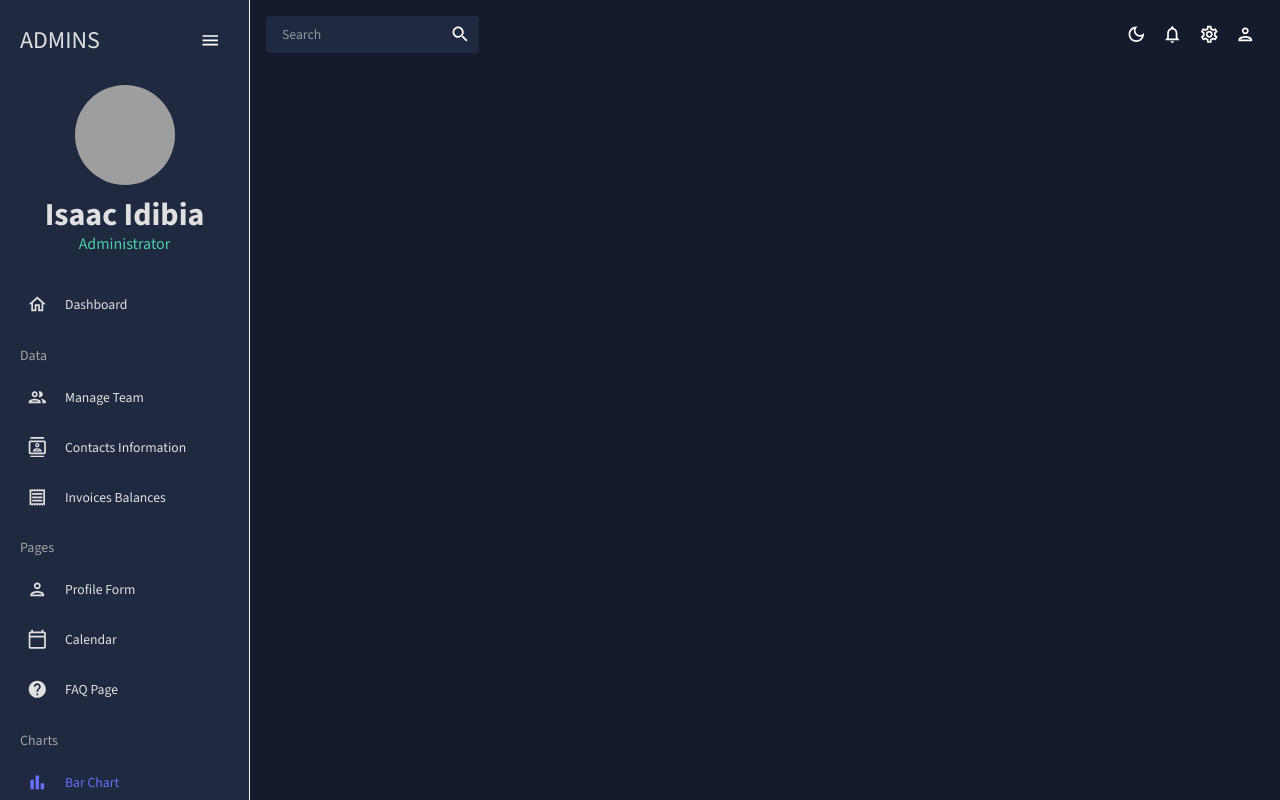
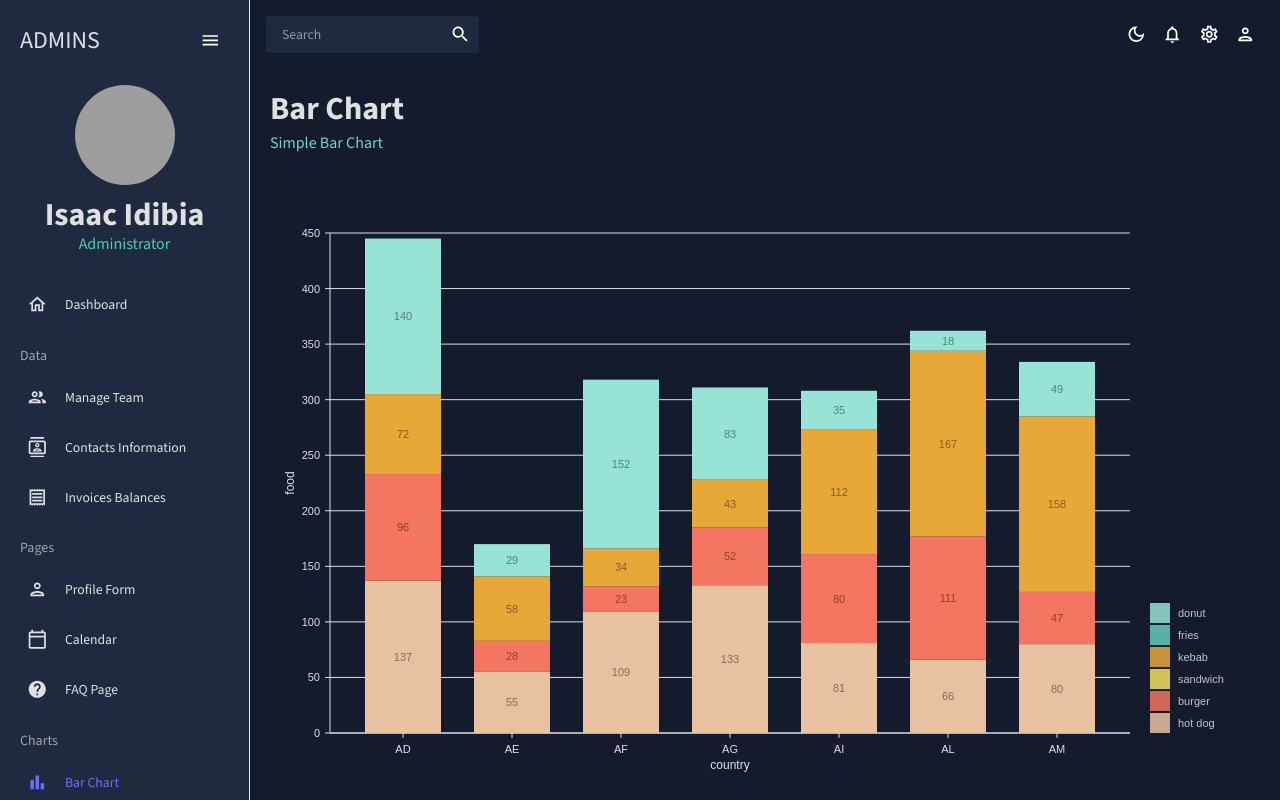
Before and after one commit to HiZeek/admin-dashboard, a React (Vite) app: page /bar in a window 1280 px wide. Built offline with nearby package versions, Linux system fonts and the light colour scheme; grey boxes are pictures that could not be loaded; the HTML template or start-up script is replaced by a standard one.

Commit message:
bar chart

```diff
--- a/src/App.jsx
+++ b/src/App.jsx
@@ -10,7 +10,7 @@
 import Form from "./scenes/form";
 import Calendar from "./scenes/calendar";
 import FAQ from "./scenes/faq";
-// import Bar from "./scenes/global/bar";
+import Bar from "./scenes/bar";
 // import Line from "./scenes/global/line";
 // import Pie from "./scenes/global/pie";
 // import Geography from "./scenes/global/geography";
@@ -34,7 +34,7 @@
               <Route exact path="/form" element={<Form />} />
               <Route exact path="/calendar" element={<Calendar />} />
               <Route exact path="/faq" element={<FAQ />} />
-              {/* <Route exact path="/bar" element={<Bar />} /> */}
+              <Route exact path="/bar" element={<Bar />} />
               {/* <Route exact path="/pie" element={<Pie />} /> */}
               {/* <Route exact path="/line" element={<Line />} /> */}
               {/* <Route exact path="/geography" element={<Geography />} /> */}
--- /dev/null
+++ b/src/components/BarChart.jsx
@@ -0,0 +1,144 @@
+import React from "react";
+import { useTheme } from "@mui/material";
+import { ResponsiveBar } from "@nivo/bar";
+import { tokens } from "../theme";
+import { mockBarData as data } from "../data/mockData";
+
+const BarChart = ({ isDashboard = false }) => {
+  const theme = useTheme();
+  const colors = tokens(theme.palette.mode);
+
+  return (
+    <ResponsiveBar
+      data={data}
+      theme={{
+        axis: {
+          domain: {
+            line: {
+              stroke: colors.grey[100],
+            },
+          },
+          legend: {
+            text: {
+              fill: colors.grey[100],
+            },
+          },
+          ticks: {
+            line: {
+              stroke: colors.grey[100],
+              strokeWidth: 1,
+            },
+            text: {
+              fill: colors.grey[100],
+            },
+          },
+        },
+        legends: {
+          text: {
+            fill: colors.grey[100],
+          },
+        },
+      }}
+      keys={["hot dog", "burger", "sandwich", "kebab", "fries", "donut"]}
+      indexBy="country"
+      margin={{ top: 50, right: 130, bottom: 50, left: 60 }}
+      padding={0.3}
+      valueScale={{ type: "linear" }}
+      indexScale={{ type: "band", round: true }}
+      colors={{ scheme: "nivo" }}
+      defs={[
+        {
+          id: "dots",
+          type: "patternDots",
+          background: "inherit",
+          color: "#38bcb2",
+          size: 4,
+          padding: 1,
+          stagger: true,
+        },
+        {
+          id: "lines",
+          type: "patternLines",
+          background: "inherit",
+          color: "#eed312",
+          rotation: -45,
+          lineWidth: 6,
+          spacing: 10,
+        },
+      ]}
+      fill={[
+        {
+          match: {
+            id: "fries",
+          },
+          id: "dots",
+        },
+        {
+          match: {
+            id: "sandwich",
+          },
+          id: "lines",
+        },
+      ]}
+      borderColor={{
+        from: "color",
+        modifiers: [["darker", 1.6]],
+      }}
+      axisTop={null}
+      axisRight={null}
+      axisBottom={{
+        tickSize: 5,
+        tickPadding: 5,
+        tickRotation: 0,
+        legend: isDashboard ? undefined : "country",
+        legendPosition: "middle",
+        legendOffset: 32,
+      }}
+      axisLeft={{
+        tickSize: 5,
+        tickPadding: 5,
+        tickRotation: 0,
+        legend: isDashboard ? undefined : "food",
+        legendPosition: "middle",
+        legendOffset: -40,
+      }}
+      labelSkipWidth={12}
+      labelSkipHeight={12}
+      labelTextColor={{
+        from: "color",
+        modifiers: [["darker", 1.6]],
+      }}
+      legends={[
+        {
+          dataFrom: "keys",
+          anchor: "bottom-right",
+          direction: "column",
+          justify: false,
+          translateX: 120,
+          translateY: 0,
+          itemsSpacing: 2,
+          itemWidth: 100,
+          itemHeight: 20,
+          itemDirection: "left-to-right",
+          itemOpacity: 0.85,
+          symbolSize: 20,
+          effects: [
+            {
+              on: "hover",
+              style: {
+                itemOpacity: 1,
+              },
+            },
+          ],
+        },
+      ]}
+      role="application"
+      ariaLabel="Nivo bar chart demo"
+      barAriaLabel={(e) =>
+        e.id + ": " + e.formattedValue + " in country: " + e.indexValue
+      }
+    />
+  );
+};
+
+export default BarChart;
--- /dev/null
+++ b/src/scenes/bar/index.jsx
@@ -0,0 +1,17 @@
+import { Box } from "@mui/material";
+import Header from "../../components/Header";
+import BarChart from "../../components/BarChart";
+
+const Bar = () => {
+  return (
+    <Box m="20px">
+      <Header title="Bar Chart" subtitle="Simple Bar Chart" />
+
+      <Box height="75vh">
+        <BarChart />
+      </Box>
+    </Box>
+  );
+};
+
+export default Bar;
```
